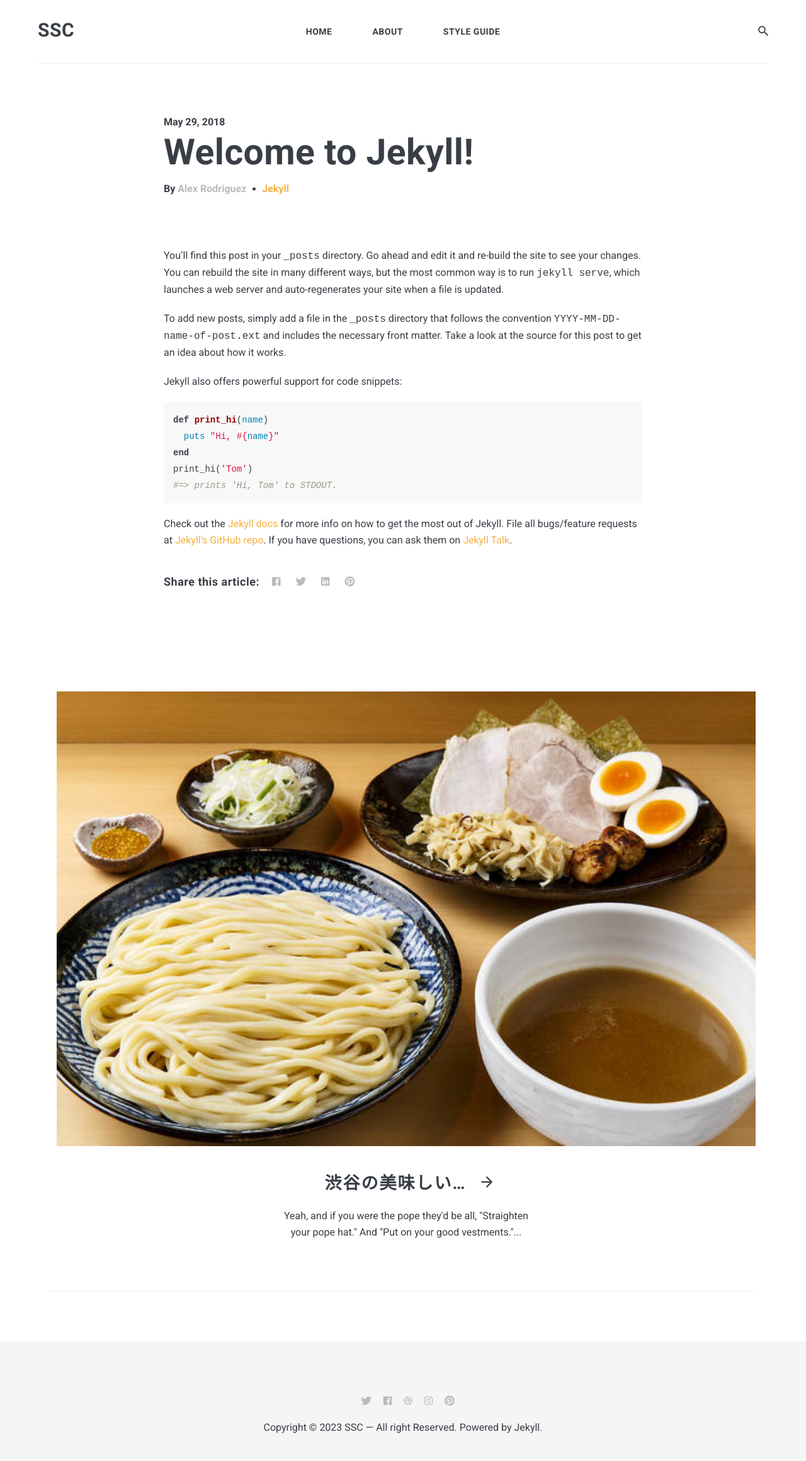
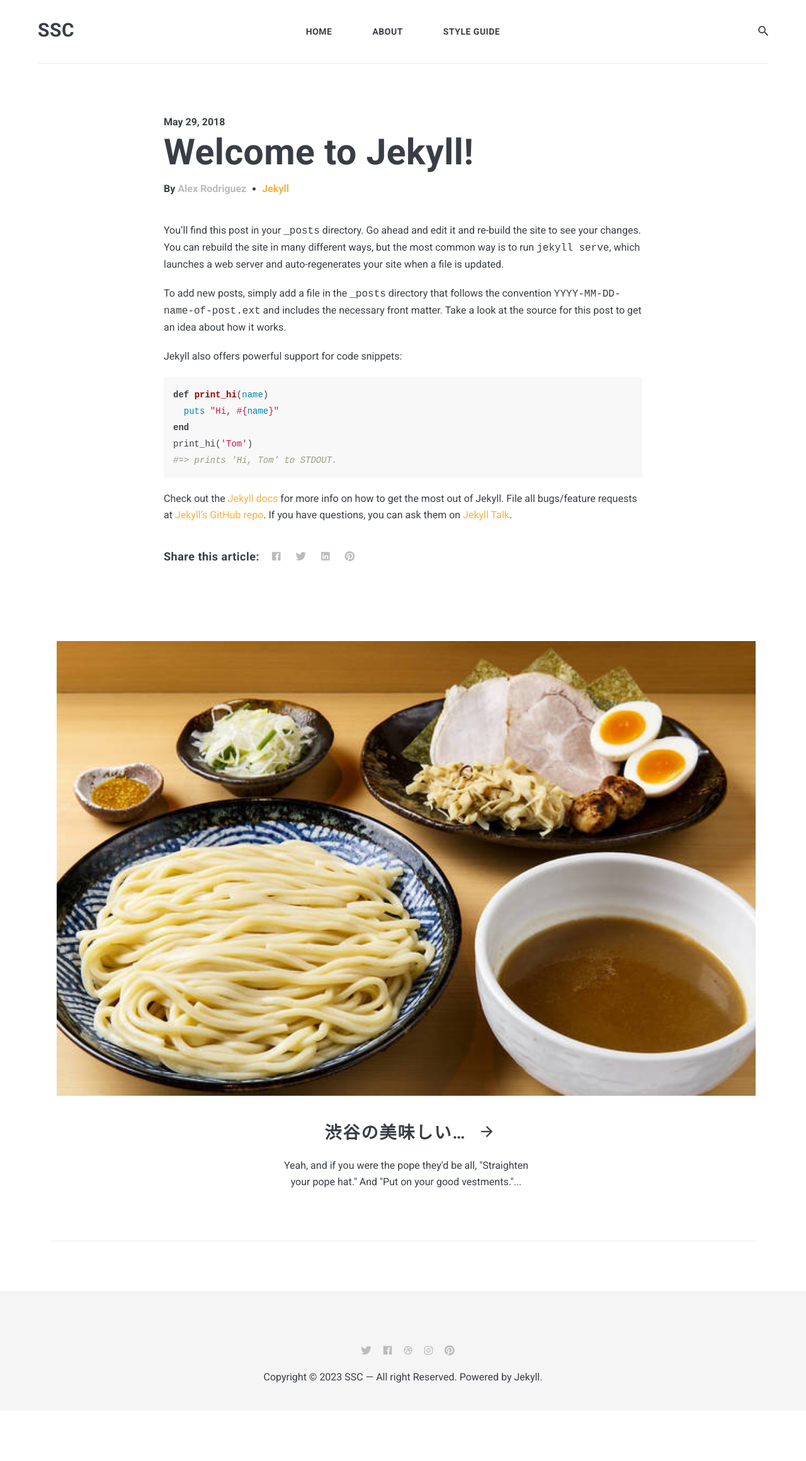
Before and after one commit to 9208k5/test0324, a Jekyll site: the page built from _posts/2018-05-29-welcome-to-jekyll.markdown, in a window 1280 px wide. Shown: the whole page at 63% size. Built offline with Jekyll 4.4.1, drawn with Linux system fonts in a browser that asks for light colours; nearby versions of some CDN libraries; comment, search, counter and statistics services are not loaded; after the commit the page ends 2240 px from its top, so only the background shows below that.

Commit message:
Update _post.scss

```diff
--- a/_sass/4-layouts/_post.scss
+++ b/_sass/4-layouts/_post.scss
@@ -77,7 +77,7 @@
 }
 
 .post {
-  margin: 80px auto;
+  margin: 40px auto;
 
   &.post-no-image {
     margin: 0 auto 80px;
```
